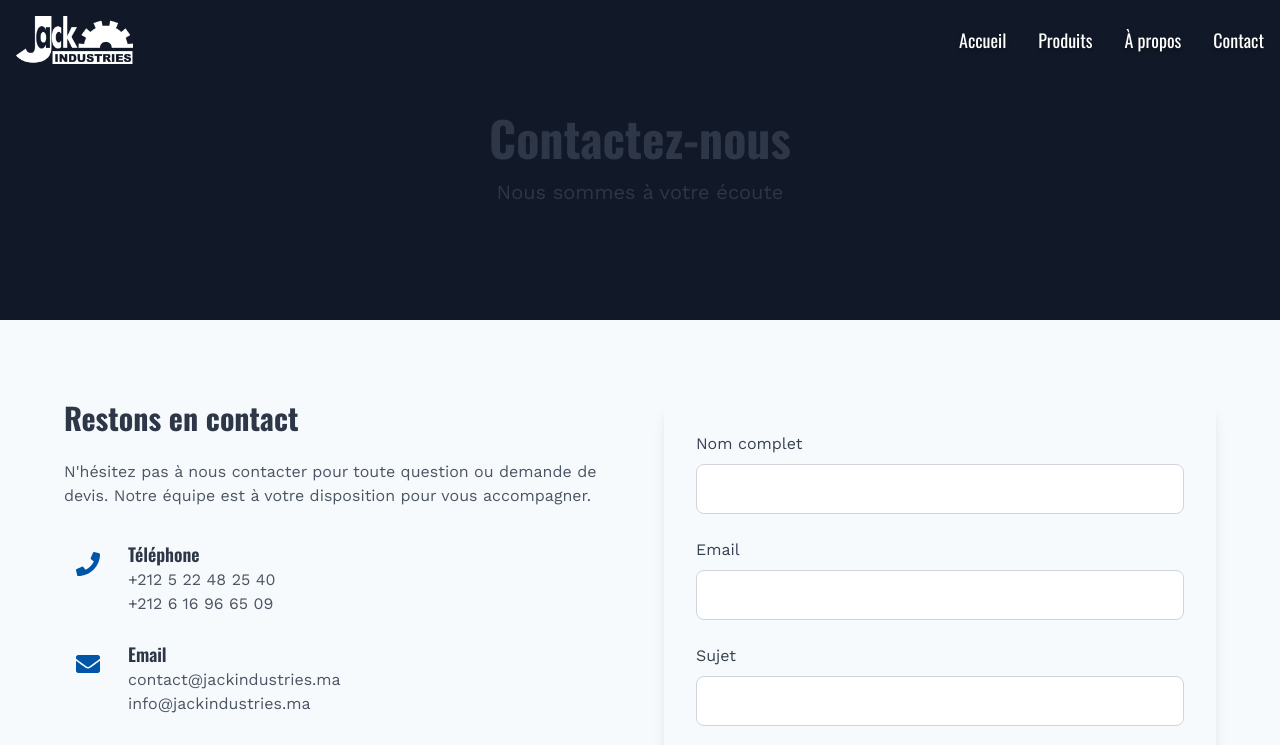
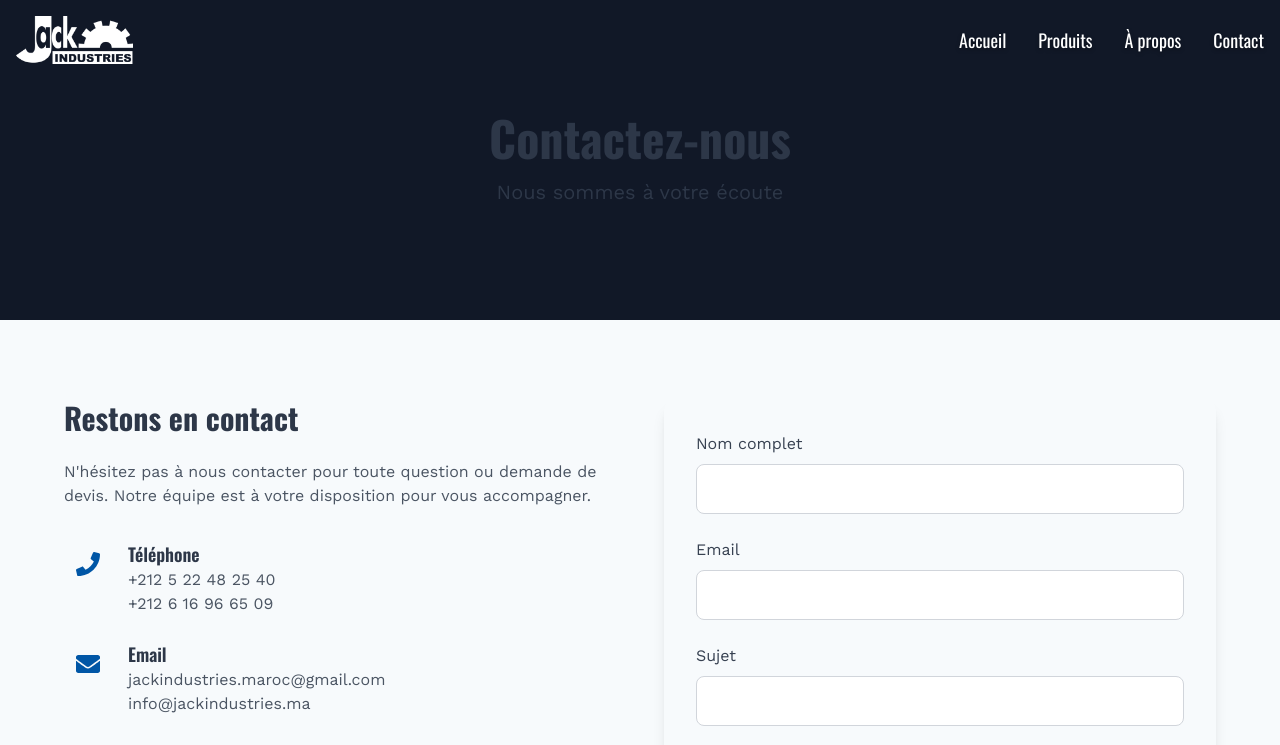
Before and after one commit to WangIk/groupe-scolaire-odyssee, a Next.js app: page /contact in a window 1280 px wide. Shown: the top 745 px of the page. Built offline with nearby package versions, Linux system fonts and the light colour scheme.

Commit message:
Update page.tsx

```diff
--- a/src/app/contact/page.tsx
+++ b/src/app/contact/page.tsx
@@ -114,7 +114,7 @@ const ContactPage = () => {
                     </div>
                     <div>
                       <h3 className="font-oswald font-semibold text-lg">Email</h3>
-                      <p className="text-gray-600 font-work-sans">contact@jackindustries.ma</p>
+                      <p className="text-gray-600 font-work-sans">jackindustries.maroc@gmail.com</p>
                       <p className="text-gray-600 font-work-sans">info@jackindustries.ma</p>
                     </div>
                   </div>
```
